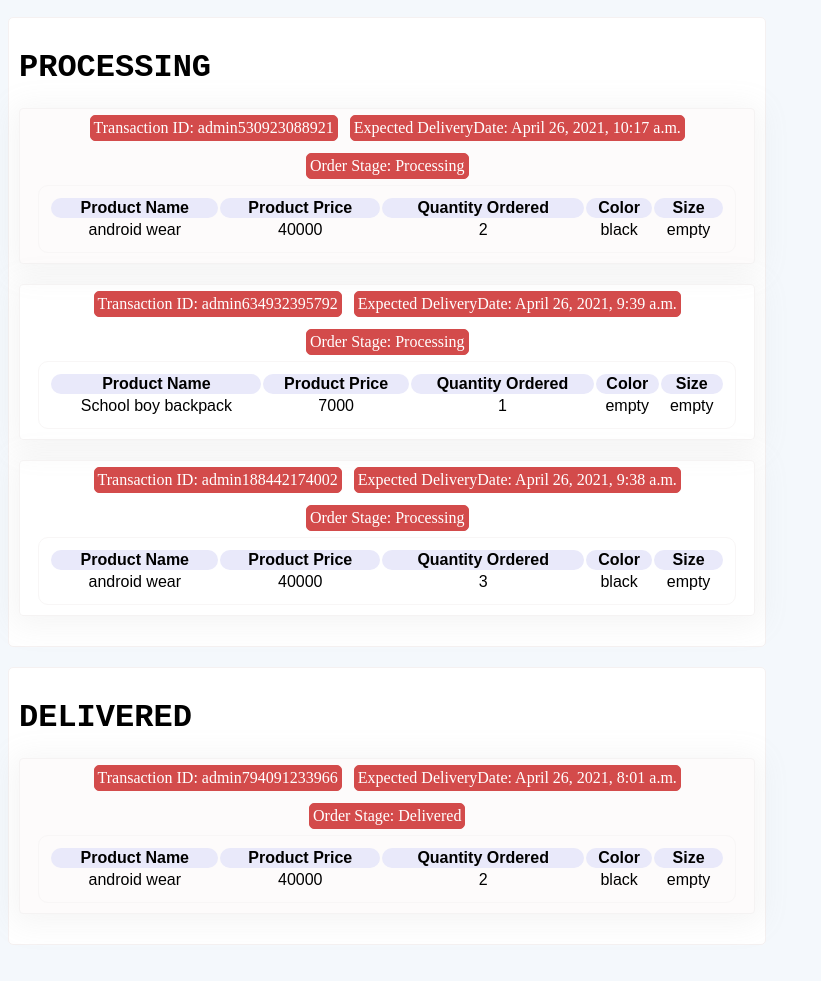
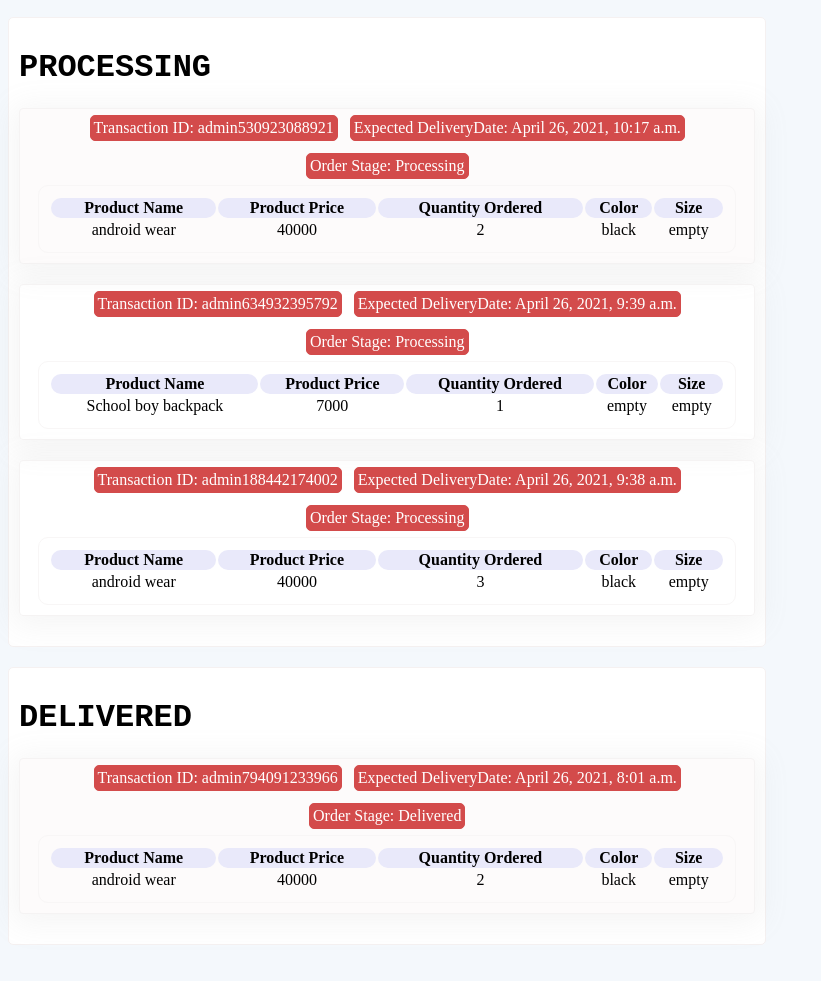
Before and after one commit to samuelatuma1/bnora, a Django app: page /track_orders/ in a window 1280 px wide. Shown: the part 220-1201 px from the top of the page, without its empty margins (0-821 px from the left). Run offline with Django 3.2, Linux system fonts and the light colour scheme; the first user in the database is signed in; data comes from the database, SQL or seed files in the repository.

Commit message:
improved track_orders.html styling

```diff
--- a/nora/templates/track_orders.html
+++ b/nora/templates/track_orders.html
@@ -130,6 +130,7 @@
     @media (min-width: 800px){
         #body{
             width: 60%;
+            font-family: Montserrat;
         }
     }
 </style>
```
